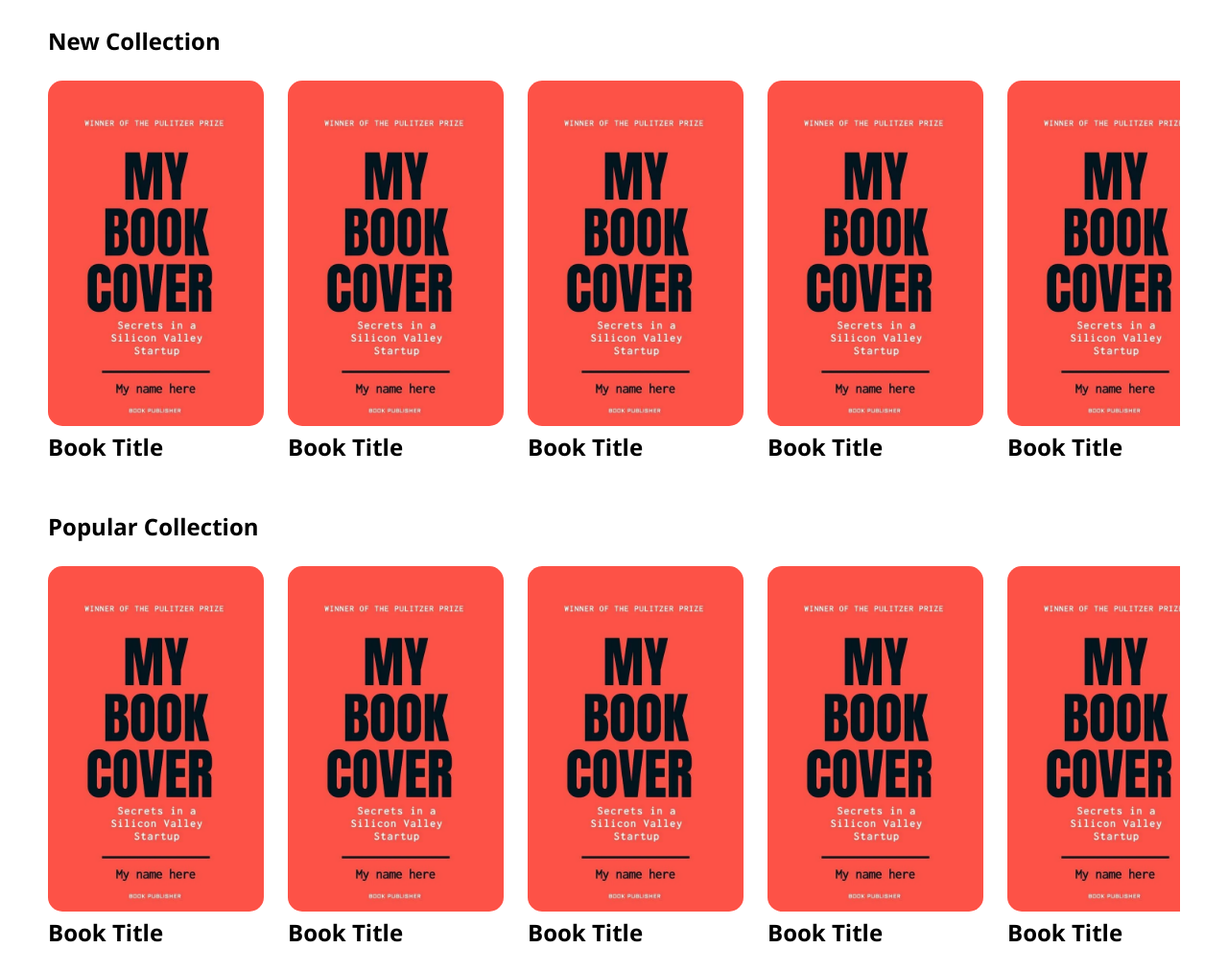
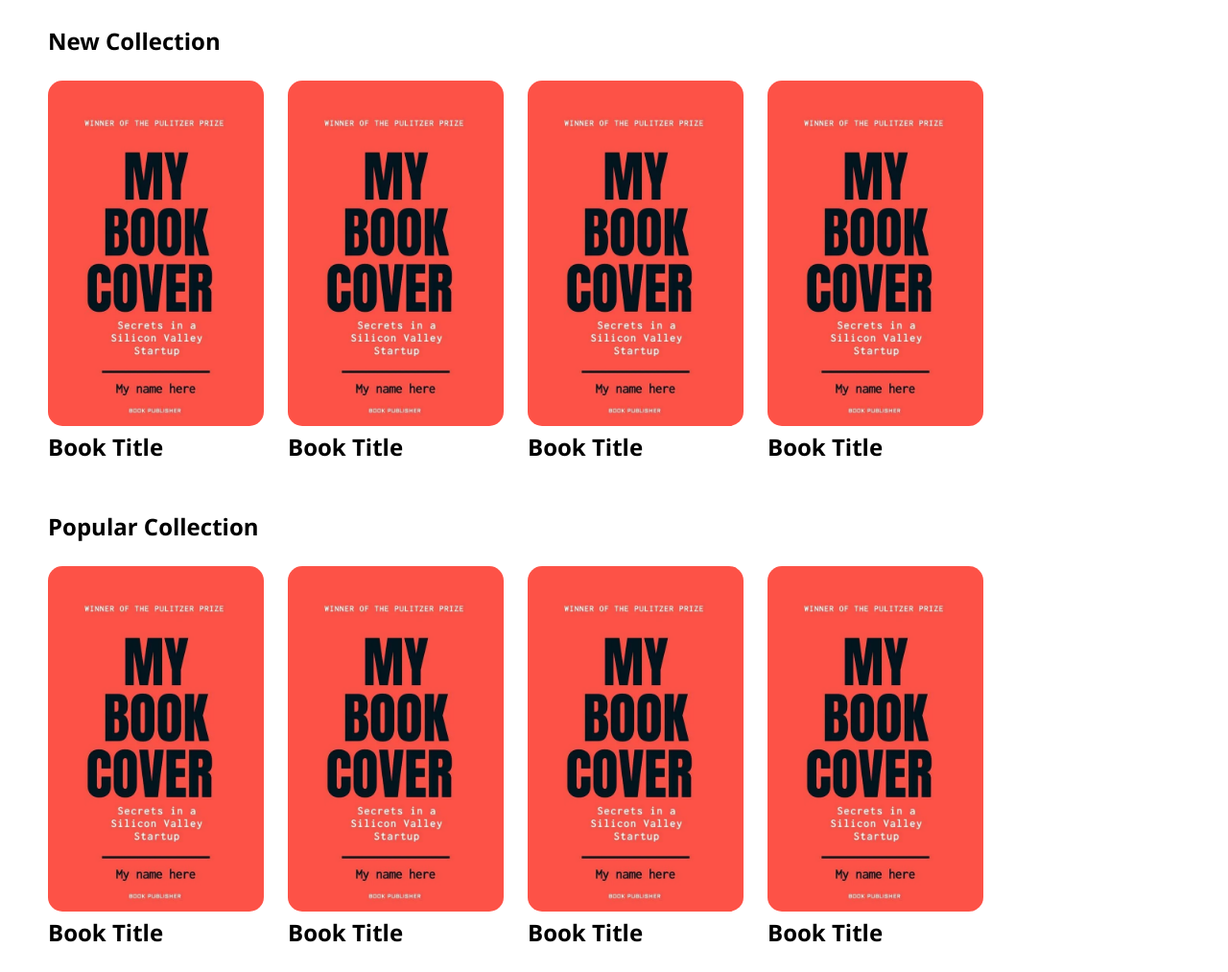
Before and after one commit to ryanfaiz/digilib-web, a PHP site: page / in a window 1280 px wide. Shown: the part 567-1580 px from the top of the page at 96% size. Run offline with PHP 8.4, Linux system fonts and the light colour scheme.

Commit message:
Remove some sample

```diff
--- a/index.php
+++ b/index.php
@@ -73,27 +73,6 @@
                         <h2>Book Title</h2>
                     </div>
                 </a>
-
-                <a href="">
-                    <div class="book">
-                        <div class="book-cover">
-                            <img src="/img/sample/book-cover-sample.webp" alt="Book Cover 5">
-                        </div>
-
-                        <h2>Book Title</h2>
-                    </div>
-                </a>
-
-                <a href="">
-                    <div class="book">
-                        <div class="book-cover">
-                            <img src="/img/sample/book-cover-sample.webp" alt="Book Cover ">
-                        </div>
-
-                        <h2>Book Title</h2>
-                    </div>
-                </a>
-            </div>
         </div>
     </section>
 
@@ -141,26 +120,6 @@
                         <h2>Book Title</h2>
                     </div>
                 </a>
-
-                <a href="">
-                    <div class="book">
-                        <div class="book-cover">
-                            <img src="/img/sample/book-cover-sample.webp" alt="Book Cover 5">
-                        </div>
-
-                        <h2>Book Title</h2>
-                    </div>
-                </a>
-
-                <a href="">
-                    <div class="book">
-                        <div class="book-cover">
-                            <img src="/img/sample/book-cover-sample.webp" alt="Book Cover ">
-                        </div>
-
-                        <h2>Book Title</h2>
-                    </div>
-                </a>
             </div>
         </div>
     </section>
```
